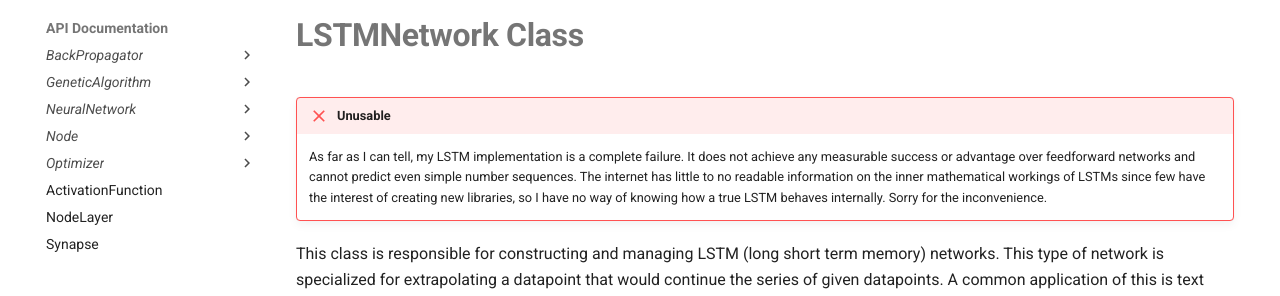
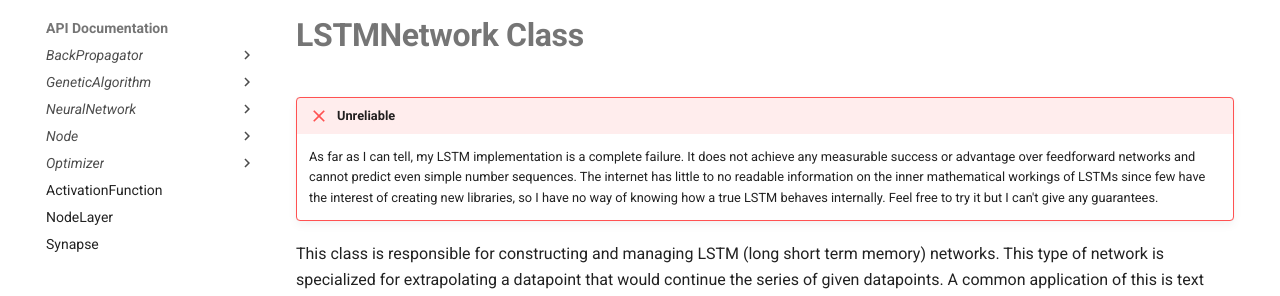
Before and after one commit to Kironte/Roblox-Neural-Network-Library, an MkDocs documentation site: the page built from docs/documentation/LSTMNetwork.md, in a window 1280 px wide and 900 px high. Shown: the part 131-427 px from the top of the window. Built offline with MkDocs 1.6.1 and Material for MkDocs 9.7.7, drawn with Linux system fonts in a browser that asks for light colours; comment, search, counter and statistics services are not loaded.

Commit message:
Update LSTMNetwork.md

```diff
--- a/docs/documentation/LSTMNetwork.md
+++ b/docs/documentation/LSTMNetwork.md
@@ -1,6 +1,6 @@
 # **LSTMNetwork Class**
-!!! failure "Unusable"
-	As far as I can tell, my LSTM implementation is a complete failure. It does not achieve any measurable success or advantage over feedforward networks and cannot predict even simple number sequences. The internet has little to no readable information on the inner mathematical workings of LSTMs since few have the interest of creating new libraries, so I have no way of knowing how a true LSTM behaves internally. Sorry for the inconvenience.
+!!! failure "Unreliable"
+	As far as I can tell, my LSTM implementation is a complete failure. It does not achieve any measurable success or advantage over feedforward networks and cannot predict even simple number sequences. The internet has little to no readable information on the inner mathematical workings of LSTMs since few have the interest of creating new libraries, so I have no way of knowing how a true LSTM behaves internally. Feel free to try it but I can't give any guarantees.
 
 This class is responsible for constructing and managing LSTM (long short term memory) networks. This type of network is specialized for extrapolating a datapoint that would continue the series of given datapoints. A common application of this is text generation, though it can be applied to any scenario where there is a sequence that needs to be continued.
 
```
